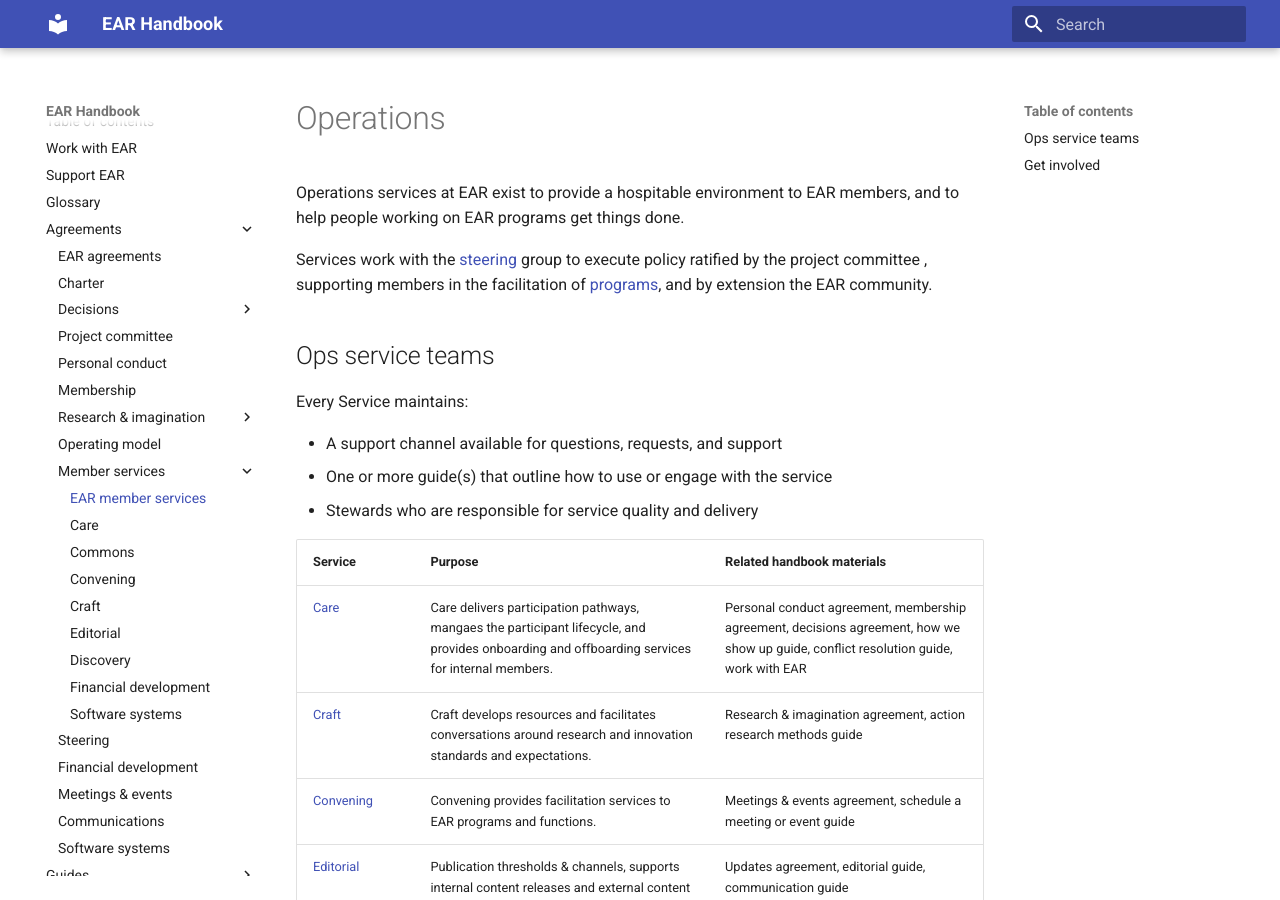
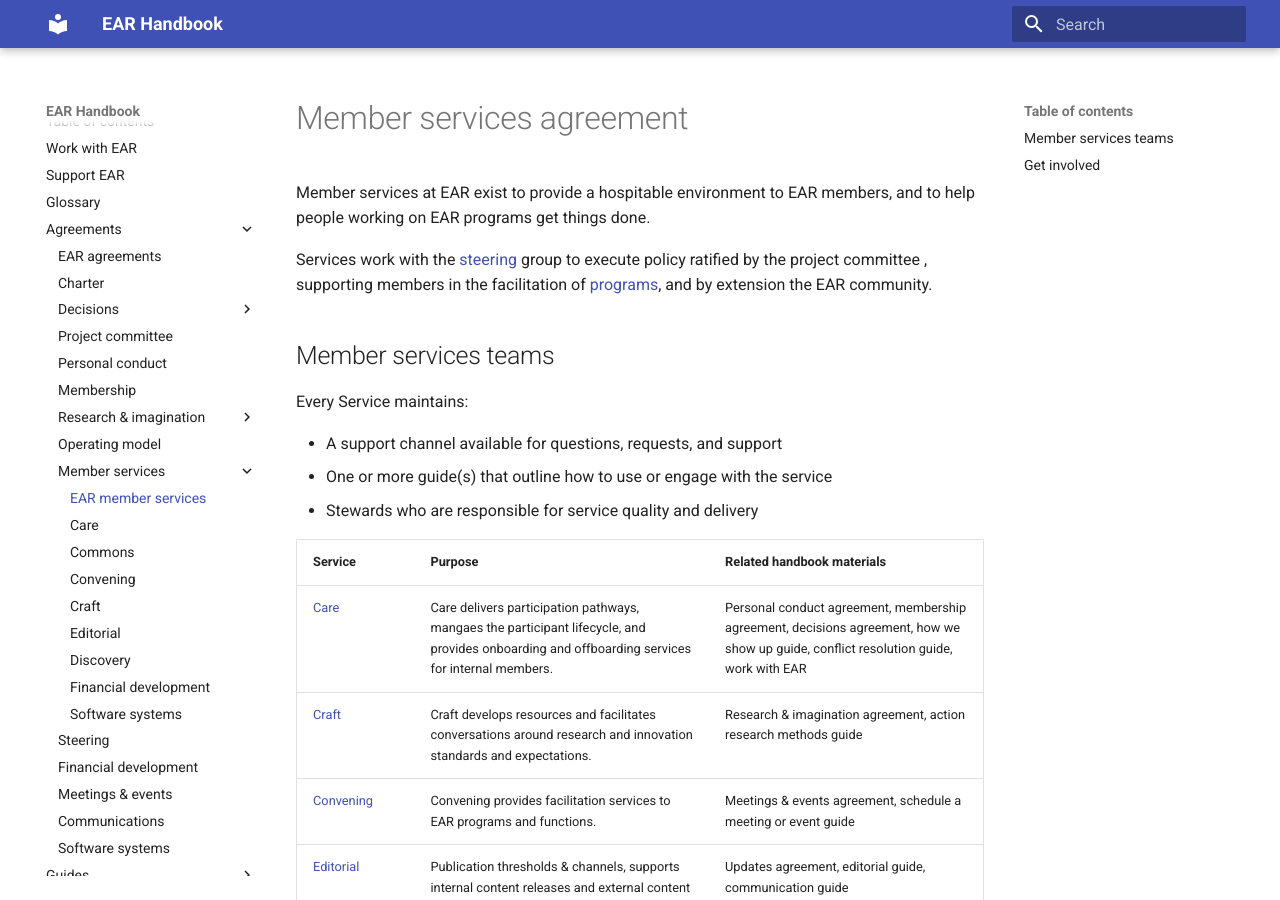
Before and after one commit to EcosystemActionResearch/Handbook, an MkDocs documentation site: the page built from docs/agreements/internal-services/index.md, in a window 1280 px wide and 900 px high. Built offline with MkDocs 1.6.1 and Material for MkDocs 9.7.7, drawn with Linux system fonts in a browser that asks for light colours; part of the change alters nothing that is shown.

```diff
--- a/docs/agreements/internal-services/index.md
+++ b/docs/agreements/internal-services/index.md
@@ -1,52 +1,10 @@
-# Operations
+# Member services agreement
 
-<!--
+Member services at EAR exist to provide a hospitable environment to EAR members, and to help people working on EAR programs get things done.
 
-## Agreement
+Services work with the [steering](../steering.md) group to execute policy ratified by the project committee , supporting members in the facilitation of [programs](../research-imagination/index.md), and by extension the EAR community.
 
----
-
-# Content guidance
-
-Remove section after authoring.
-
-## Status
-
-[Lyre Calliope](mailto:lyre.calliope@gmail.com) can you please tag in [andy.schwab@gmail.com](mailto:andy.schwab@gmail.com) here when you’d like him to review?
-
-| Readiness | What’s needed | Driver | Purpose |
-| :---- | :---- | :---- | :---- |
-| Not Started | Content outline Draft content | [Lyre Calliope](mailto:lyre.calliope@gmail.com) |  |
-
-## Content stub
-
-| Criteria | Guidance |
-| :---- | :---- |
-| Audiences | **EAR members** (primary), **external stakeholders** who want to learn about operations services (secondary) |
-| Primary message | Operations working groups support EAR members in the facilitation and execution of programs by providing a supportive environment, essential tools, and clear pathways for engagement and support. |
-| Audience-specific messages | **EAR members:** Find tools, support channels, and guidance to launch programs, manage resources, and contribute to EAR operations.  **External stakeholders:** Learn about our operational infrastructure, discover how we support our programs, and understand the standards and services that enable our community's work. |
-| Purpose of page | Describe how to get involved in or seek support from operations services at EAR. Provide clear onboarding pathways. Link out to related topics. |
-| Style and tone | Use active voice, avoid passive voice. Write in clear, plain language, and avoid jargon. Use positive statements rather than negative statements. Break long paragraphs into two or three short, concise sentences. |
-
-## Content outline
-
-Remove this section after writing content.
-
-| Section | Topics |
-| :---- | :---- |
-| Introduction | Overview of the operations function and why it exists. |
-| Ops services | List of working groups within the ops function and services provided |
-| Get involved | Participation pathways to contribute to or support ops services. |
-
----
-
--->
-
-Operations services at EAR exist to provide a hospitable environment to EAR members, and to help people working on EAR programs get things done.
-
-Services work with the [steering](https://app.notion.com/p/Steering-36b338bbdb638039a87fe6936f2cb165?pvs=21) group to execute policy ratified by the project committee , supporting members in the facilitation of [programs](https://app.notion.com/p/Programs-36e338bbdb63800094a7e175fa682309?pvs=21), and by extension the EAR community.
-
-## Ops service teams
+## Member services teams
 
 Every Service maintains:
 
```
